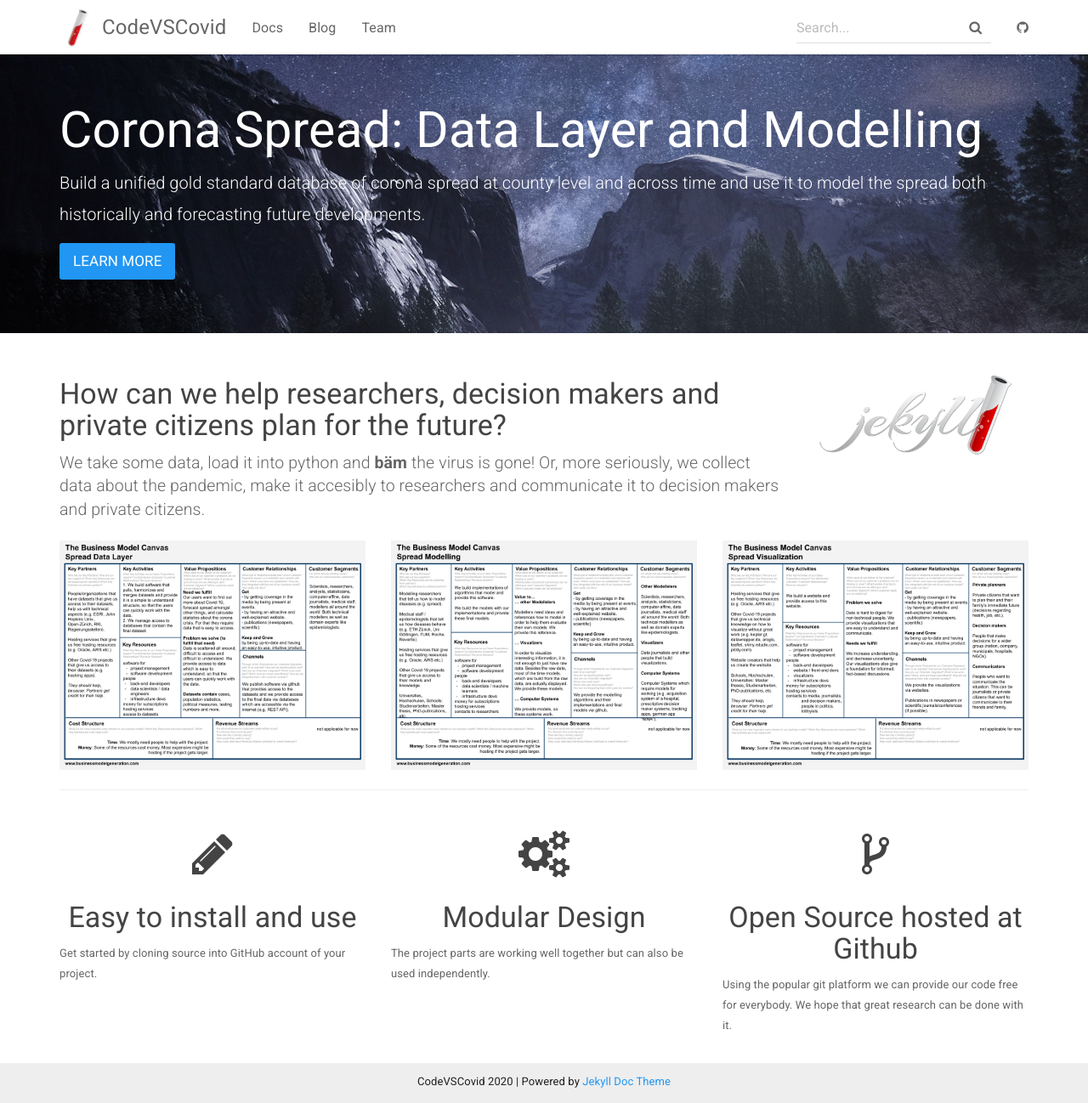
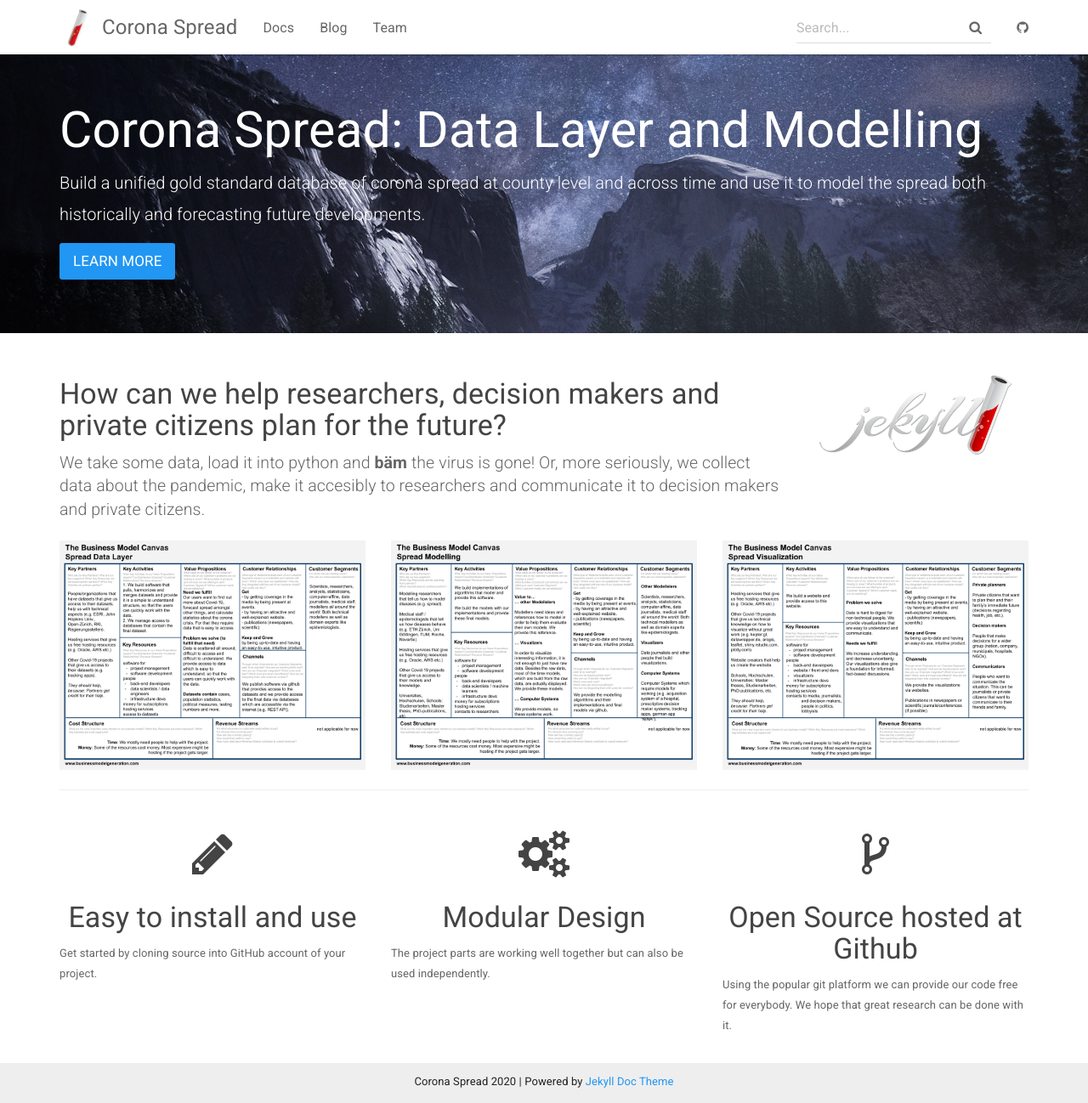
Before and after one commit to coronaspread/coronaspread.github.io, a Jekyll site: the page built from index.html, in a window 1280 px wide and 1298 px high. Shown: the whole window at 85% size. Built offline with Jekyll 4.4.1, drawn with Linux system fonts in a browser that asks for light colours.

Commit message:
Set correct project name

```diff
--- a/_config.yml
+++ b/_config.yml
@@ -1,8 +1,8 @@
 # Site settings
-title: CodeVSCovid
+title: Corona Spread
 email: codevscovid@example.com
 description: >
-  We apply data science in order to understand COVID-19 better
+  Corona Spread: Data Layer and Modelling
 lang: en-US
 
 baseurl: "/" # the subpath of your site, e.g. /blog/
```
